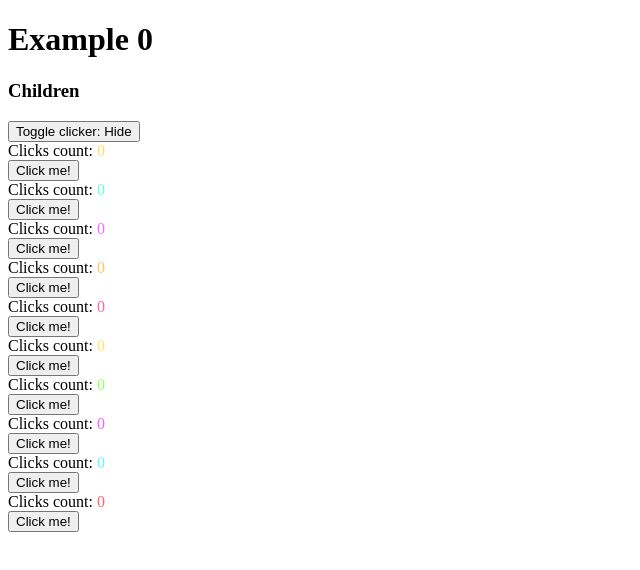
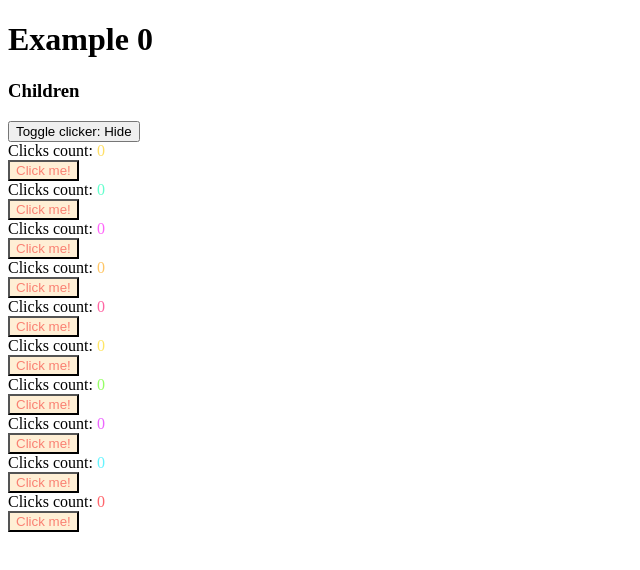
Before and after one commit to Sinarab/react-baby-steps, a React (Vite) app: page / in a window 1280 px wide. Shown: the top 570 px of the page, without its empty margins (0-640 px from the left). Built offline with nearby package versions, Linux system fonts and the light colour scheme.

Commit message:
use useRef

```diff
--- a/src/components/Clicker.jsx
+++ b/src/components/Clicker.jsx
@@ -1,11 +1,16 @@
-import { useState, useEffect } from "react";
+import { useState, useEffect, useRef } from "react";
 
-export default function Clicker({ increment, keyName, color  }) {
+export default function Clicker({ increment, keyName, color }) {
   // to update a state we have to use a setter function
   // useState is a Hook
   // hooks to do specific tasks inside a component
   const savedCount = +localStorage.getItem(keyName) || 0;
   const [count, setCount] = useState(savedCount);
+
+  // ref is a simple object associated with something of the template
+  // remember that here the ref is not defined yet
+  // usually is used on useEffect
+  const buttonRef = useRef();
 
   // useEffect is a hook to handle changes
   // it is called:
@@ -21,6 +26,10 @@ export default function Clicker({ increment, keyName, color  }) {
 
   // How to dispose!
   useEffect(() => {
+    console.log(buttonRef)
+    buttonRef.current.style.background = 'papayawhip';
+    buttonRef.current.style.color = 'salmon'
+
     return () => {
       localStorage.removeItem(keyName);
       console.log("dispose");
@@ -49,7 +58,9 @@ export default function Clicker({ increment, keyName, color  }) {
       </div>
       {/*  send the function, do not call it!
       mouse ev ref: https://legacy.reactjs.org/docs/events.html#mouse-events */}
-      <button onClick={onButtonClick}>Click me!</button>
+      <button ref={buttonRef} onClick={onButtonClick}>
+        Click me!
+      </button>
     </div>
   );
 }
```
